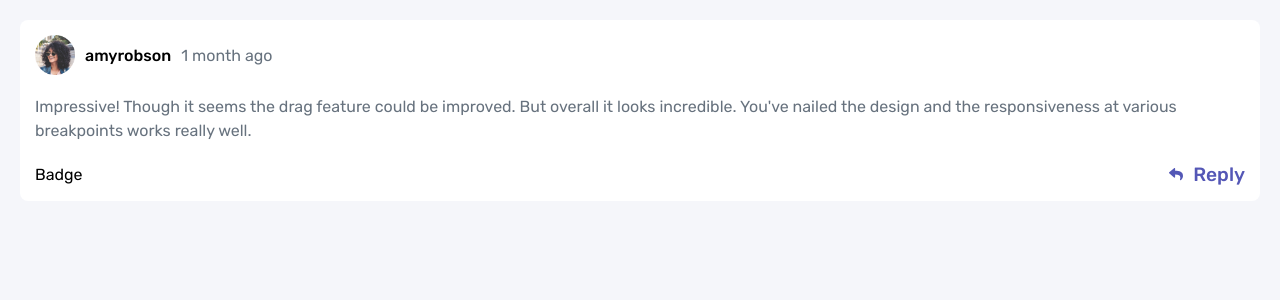
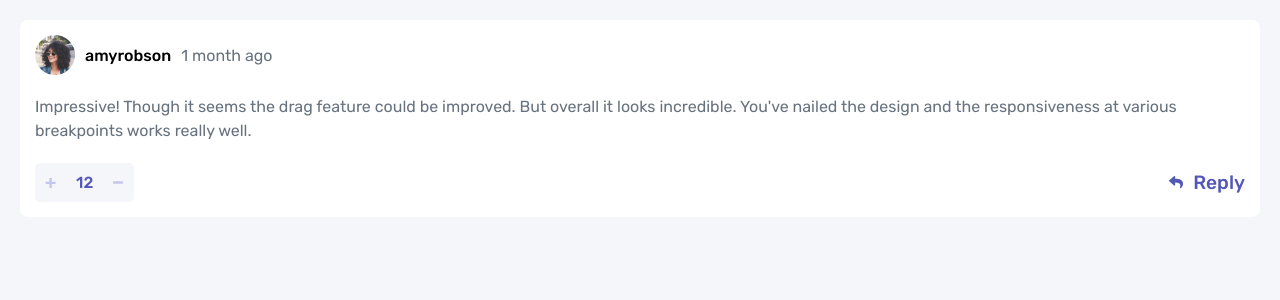
Before and after one commit to jwhong98/interactive-comments-v2, a React (Create React App) app: page / in a window 1280 px wide. Shown: the top 300 px of the page. Built offline with nearby package versions, Linux system fonts and the light colour scheme.

Commit message:
added styling to badge component

```diff
--- a/src/components/Badge/Badge.js
+++ b/src/components/Badge/Badge.js
@@ -1,7 +1,34 @@
 import React from "react";
+import classes from "./Badge.module.css";
 
-const Badge = () => {
-  return <div>Badge</div>;
+const Badge = (props) => {
+  return (
+    <div className={classes.badge}>
+      <svg
+        className={classes.icon}
+        width="11"
+        height="11"
+        xmlns="http://www.w3.org/2000/svg"
+      >
+        <path
+          d="M6.33 10.896c.137 0 .255-.05.354-.149.1-.1.149-.217.149-.354V7.004h3.315c.136 0 .254-.05.354-.149.099-.1.148-.217.148-.354V5.272a.483.483 0 0 0-.148-.354.483.483 0 0 0-.354-.149H6.833V1.4a.483.483 0 0 0-.149-.354.483.483 0 0 0-.354-.149H4.915a.483.483 0 0 0-.354.149c-.1.1-.149.217-.149.354v3.37H1.08a.483.483 0 0 0-.354.15c-.1.099-.149.217-.149.353v1.23c0 .136.05.254.149.353.1.1.217.149.354.149h3.333v3.39c0 .136.05.254.15.353.098.1.216.149.353.149H6.33Z"
+          fill="#C5C6EF"
+        />
+      </svg>
+      <span className={classes.count}>12</span>
+      <svg
+        className={classes.icon}
+        width="11"
+        height="3"
+        xmlns="http://www.w3.org/2000/svg"
+      >
+        <path
+          d="M9.256 2.66c.204 0 .38-.056.53-.167.148-.11.222-.243.222-.396V.722c0-.152-.074-.284-.223-.395a.859.859 0 0 0-.53-.167H.76a.859.859 0 0 0-.53.167C.083.437.009.57.009.722v1.375c0 .153.074.285.223.396a.859.859 0 0 0 .53.167h8.495Z"
+          fill="#C5C6EF"
+        />
+      </svg>
+    </div>
+  );
 };
 
 export default Badge;
--- a/src/components/Badge/Badge.module.css
+++ b/src/components/Badge/Badge.module.css
@@ -1 +1,26 @@
-/* No CSS *//*# sourceMappingURL=Badge.module.css.map */
+.badge {
+  display: -webkit-box;
+  display: -ms-flexbox;
+  display: flex;
+  -webkit-box-align: center;
+      -ms-flex-align: center;
+          align-items: center;
+  gap: 20px;
+  background: #f5f6fa;
+  padding: 10px;
+  border-radius: 5px;
+}
+
+.badge .count {
+  color: #5457b6;
+  font-weight: 500;
+}
+
+.badge .icon {
+  cursor: pointer;
+}
+
+.badge .icon:hover path {
+  fill: #5457b6;
+}
+/*# sourceMappingURL=Badge.module.css.map */
--- a/src/components/Badge/Badge.module.scss
+++ b/src/components/Badge/Badge.module.scss
@@ -0,0 +1,23 @@
+@import "../../styles/variables";
+
+.badge {
+  display: flex;
+  align-items: center;
+  gap: 20px;
+  background: hsl(228, 33%, 97%);
+  padding: 10px;
+  border-radius: 5px;
+
+  .count {
+    color: $blueHighlight;
+    font-weight: 500;
+  }
+
+  .icon {
+    cursor: pointer;
+  }
+
+  .icon:hover path {
+    fill: $blueHighlight;
+  }
+}
--- a/src/styles/_variables.scss
+++ b/src/styles/_variables.scss
@@ -1,3 +1,4 @@
 $blueHighlight: hsl(238, 40%, 52%);
+$blueHighlightHex: #5457b6;
 $blueHighlightHover: hsl(239, 57%, 85%);
 $textGray: hsl(211, 10%, 45%);
```
Also changed, not shown: 2 other files (tests, documents, lock files or other folders).
